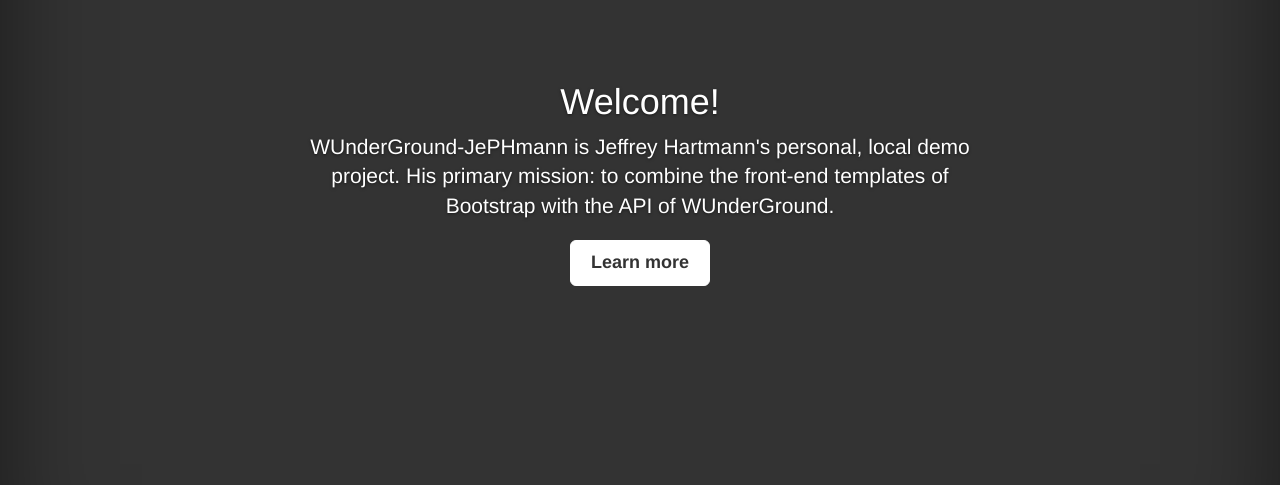
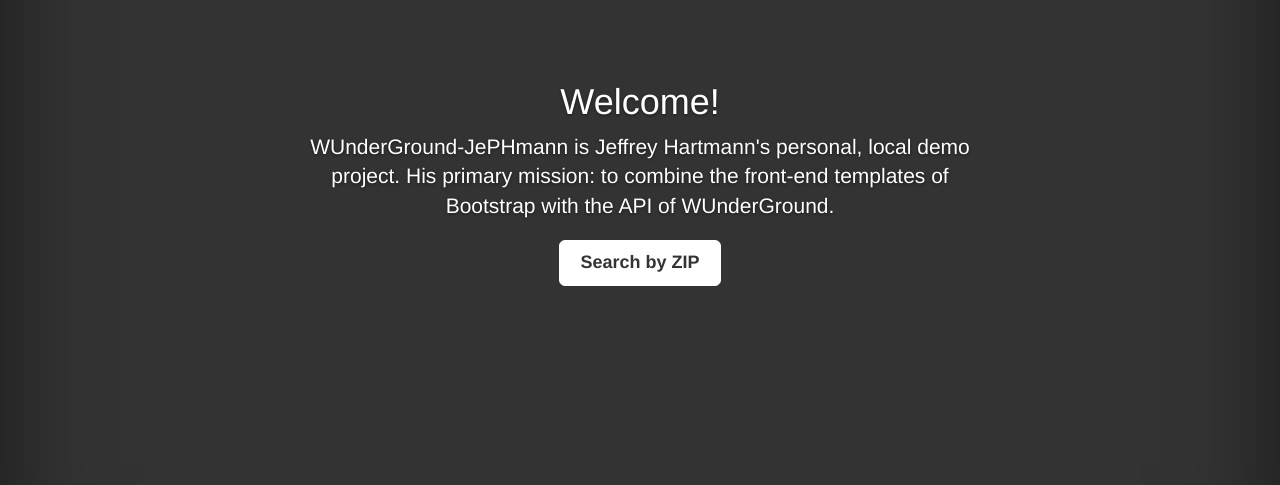
Before and after one commit to jephmann/wunderground-jephmann, a PHP site: page / in a window 1280 px wide. Shown: the part 216-701 px from the top of the page. Run offline with PHP 8.4, Linux system fonts and the light colour scheme; some libraries are stand-ins or nearby versions.

Commit message:
home page nav tweak

```diff
--- a/_views/cover.php
+++ b/_views/cover.php
@@ -18,7 +18,7 @@
                         the front-end templates of Bootstrap with the API of WUnderGround.
                     </p>
                     <p class="lead">
-                        <a href="learn.php" class="btn btn-lg btn-default">Learn more</a>
+                        <a href="by_zip.php" class="btn btn-lg btn-default">Search by ZIP</a>
                     </p>
                 </div>
                 <div class="mastfoot">
```
